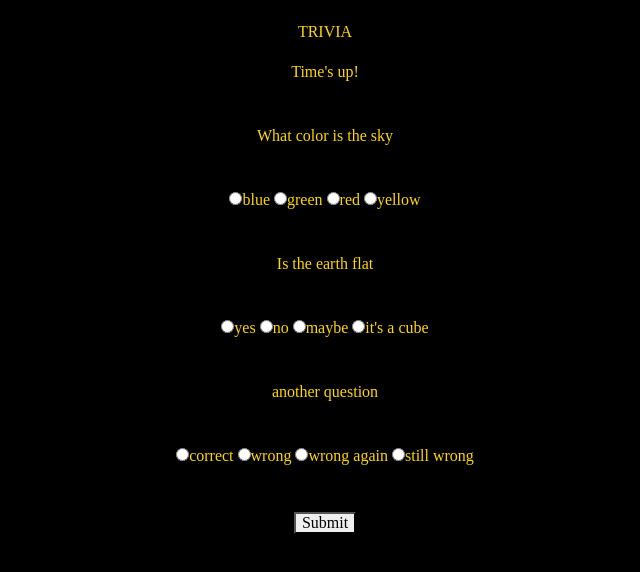
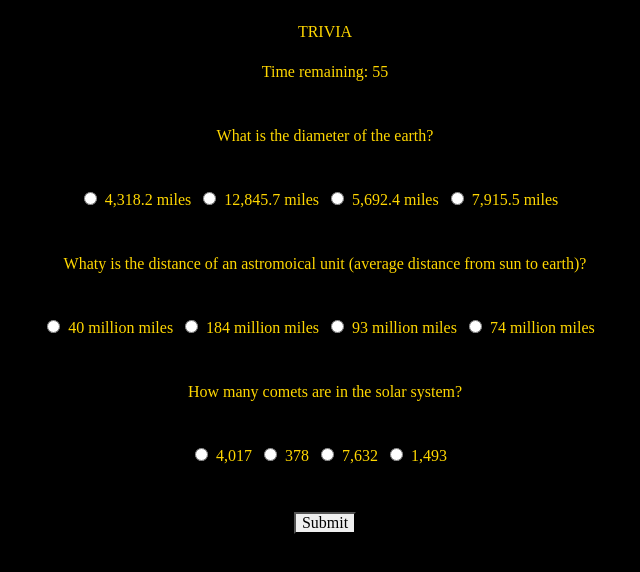
Before and after one commit to cchitla/Trivia-Game-Easier, a plain HTML site: page index.html in a window 1280 px wide. Shown: the whole page, without its empty margins (315-955 px from the left). Drawn offline with nearby package versions, Linux system fonts and the light colour scheme.

Commit message:
added real questions, rearranged correct answer locations, added padding to answer options text

```diff
--- a/assets/javascript/app.js
+++ b/assets/javascript/app.js
@@ -11,9 +11,9 @@ $(document).ready(function () {
         };
     };
 
-    let question1 = new Question(1, "What color is the sky", "blue", "green", "red", "yellow");
-    let question2 = new Question(2, "Is the earth flat", "yes", "no", "maybe", "it's a cube");
-    let question3 = new Question(3, "another question", "correct", "wrong", "wrong again", "still wrong");
+    let question1 = new Question(1, "What is the diameter of the earth?", "7,915.5 miles", "4,318.2 miles", "12,845.7 miles", "5,692.4 miles");
+    let question2 = new Question(2, "Whaty is the distance of an astromoical unit (average distance from sun to earth)?", "93 million miles", "40 million miles", "184 million miles", "74 million miles");
+    let question3 = new Question(3, "How many comets are in the solar system?", "4,017", "378", "7,632", "1,493");
 
     function displayQuestions() {
         $("#question1").text(question1.question);
@@ -46,7 +46,7 @@ $(document).ready(function () {
             intervalId = setInterval(count, 1000);
         };
 
-        let counter = 5;
+        let counter = 60;
         $("#timer").text(`Time remaining: ${counter}`);
 
         function count() {
--- a/index.html
+++ b/index.html
@@ -46,10 +46,10 @@
         <div class="row text-center p-4">
             <div class="col-12">
                 <form id="question1answers">
-                    <input id="q1correct" type="radio" name="q1answers" value="correct"><span id="q1correct-text"></span>
-                    <input id="q1wrong1" type="radio" name="q1answers" value="wrong"><span id="q1wrong1-text"></span>
-                    <input id="q1wrong2" type="radio" name="q1answers" value="wrong"><span id="q1wrong2-text"></span>
-                    <input id="q1wrong3" type="radio" name="q1answers" value="wrong"><span id="q1wrong3-text"></span>
+                    <input id="q1wrong1" type="radio" name="q1answers" value="wrong"><span id="q1wrong1-text" class="p-2"></span>
+                    <input id="q1wrong2" type="radio" name="q1answers" value="wrong"><span id="q1wrong2-text" class="p-2"></span>
+                    <input id="q1wrong3" type="radio" name="q1answers" value="wrong"><span id="q1wrong3-text" class="p-2"></span>
+                    <input id="q1correct" type="radio" name="q1answers" value="correct"><span id="q1correct-text" class="p-2"></span>
 
                 </form>
 
@@ -65,10 +65,10 @@
         <div class="row text-center p-4">
             <div class="col-12">
                 <form id="question2answers">
-                    <input id="q2correct" type="radio" name="q2answers" value="correct"><span id="q2correct-text"></span>
-                    <input id="q2wrong1" type="radio" name="q2answers" value="wrong"><span id="q2wrong1-text"></span>
-                    <input id="q2wrong2" type="radio" name="q2answers" value="wrong"><span id="q2wrong2-text"></span>
-                    <input id="q2wrong3" type="radio" name="q2answers" value="wrong"><span id="q2wrong3-text"></span>
+                    <input id="q2wrong1" type="radio" name="q2answers" value="wrong"><span id="q2wrong1-text" class="p-2"></span>
+                    <input id="q2wrong2" type="radio" name="q2answers" value="wrong"><span id="q2wrong2-text" class="p-2"></span>
+                    <input id="q2correct" type="radio" name="q2answers" value="correct"><span id="q2correct-text" class="p-2"></span>
+                    <input id="q2wrong3" type="radio" name="q2answers" value="wrong"><span id="q2wrong3-text" class="p-2"></span>
 
                 </form>
 
@@ -84,10 +84,10 @@
         <div class="row text-center p-4">
             <div class="col-12">
                 <form id="question3answers">
-                    <input id="q3correct" type="radio" name="q3answers" value="correct"><span id="q3correct-text"></span>
-                    <input id="q3wrong1" type="radio" name="q3answers" value="wrong"><span id="q3wrong1-text"></span>
-                    <input id="q3wrong2" type="radio" name="q3answers" value="wrong"><span id="q3wrong2-text"></span>
-                    <input id="q3wrong3" type="radio" name="q3answers" value="wrong"><span id="q3wrong3-text"></span>
+                    <input id="q3correct" type="radio" name="q3answers" value="correct"><span id="q3correct-text" class="p-2"></span>
+                    <input id="q3wrong1" type="radio" name="q3answers" value="wrong"><span id="q3wrong1-text" class="p-2"></span>
+                    <input id="q3wrong2" type="radio" name="q3answers" value="wrong"><span id="q3wrong2-text" class="p-2"></span>
+                    <input id="q3wrong3" type="radio" name="q3answers" value="wrong"><span id="q3wrong3-text" class="p-2"></span>
 
                 </form>
 
```
